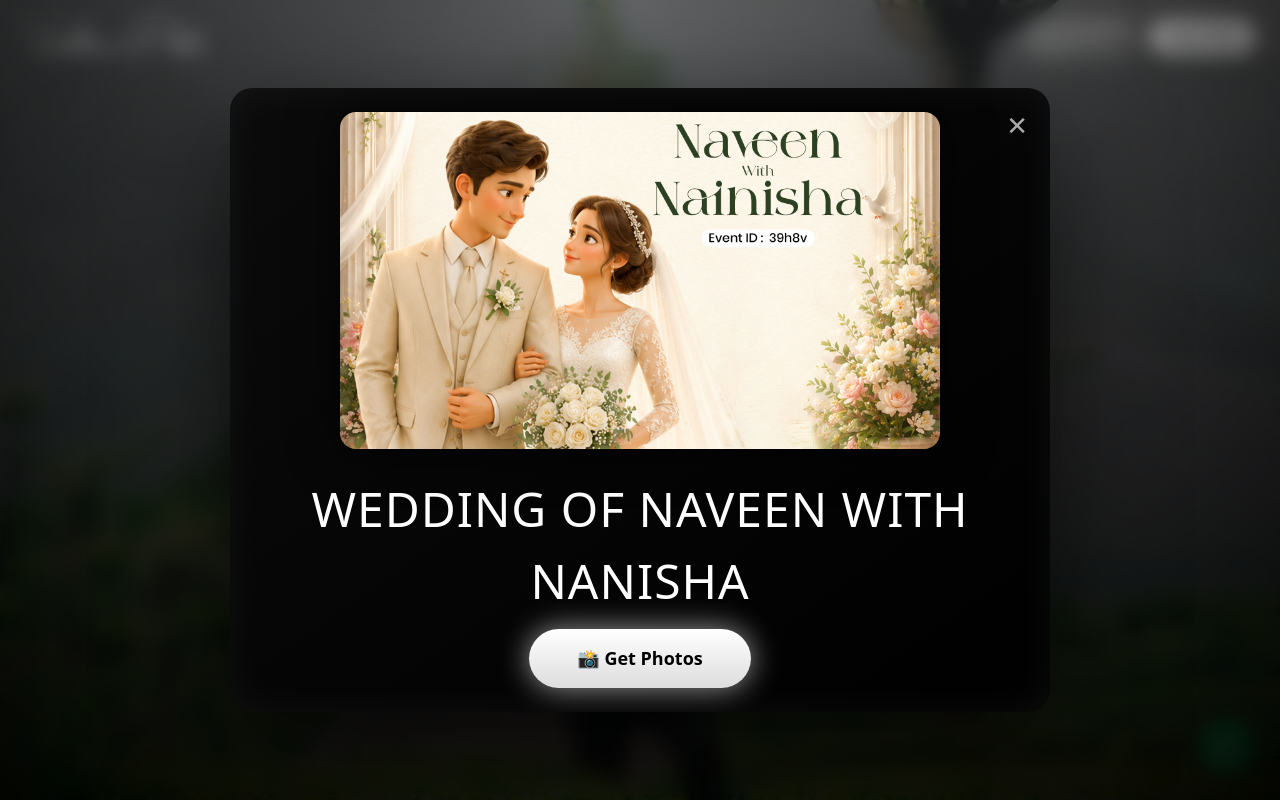
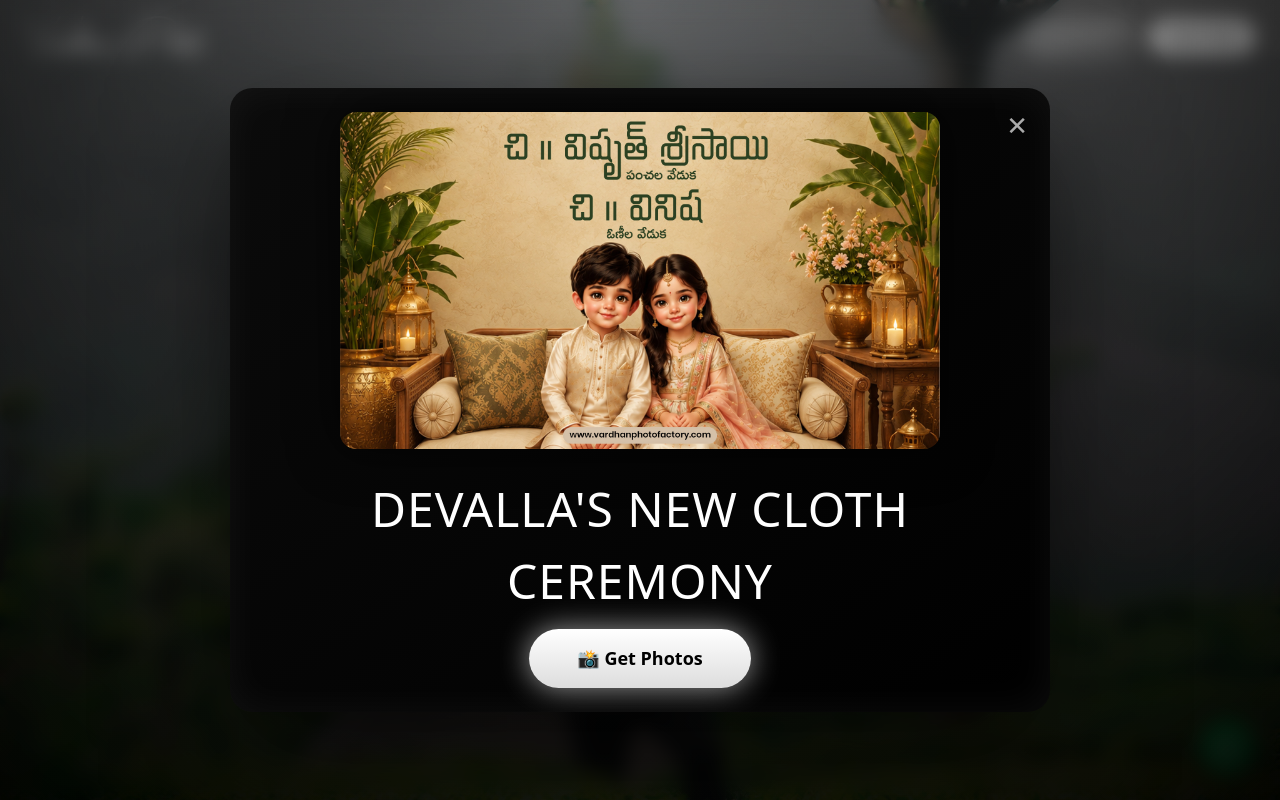
Before and after one commit to surendra-crax/vardhan-photo-factory, a Next.js app: page / in a window 1280 px wide. Shown: the top 800 px of the page. Built offline with nearby package versions, Linux system fonts and the light colour scheme.

Commit message:
Update LiveCenterPopup.tsx

```diff
--- a/components/LiveCenterPopup.tsx
+++ b/components/LiveCenterPopup.tsx
@@ -9,9 +9,9 @@ import { useEffect, useState } from "react";
   //  "https://youtube.com/live/xqVpCtqujzM?feature=share";
 
 const PHOTO_URL =
-   "https://link.camtom.in/aZNxO0qYIVSluU3Synyg";
+   "https://link.camtom.in/ZYq42cz5hI09ltGFsNo7";
 
-const THUMBNAIL_URL = "/thumbnail/Juluy 16 web.jpg";
+const THUMBNAIL_URL = "/thumbnail/July 18 web.jpg";
 
 const ANIMATION_DURATION = 700;
 
@@ -74,7 +74,7 @@ const LiveCenterPopup = () => {
         </div>
 
         <h1 style={styles.title}>
-          WEDDING OF NAVEEN WITH NANISHA
+          DEVALLA'S NEW CLOTH CEREMONY
         </h1>
 
          {/* <p style={styles.subtitle}>
```
